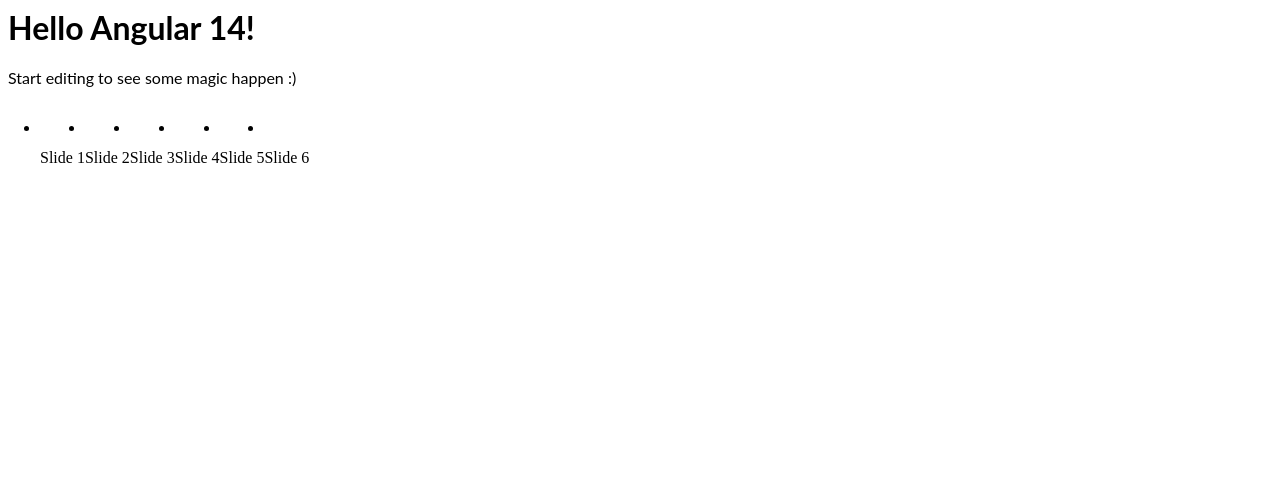
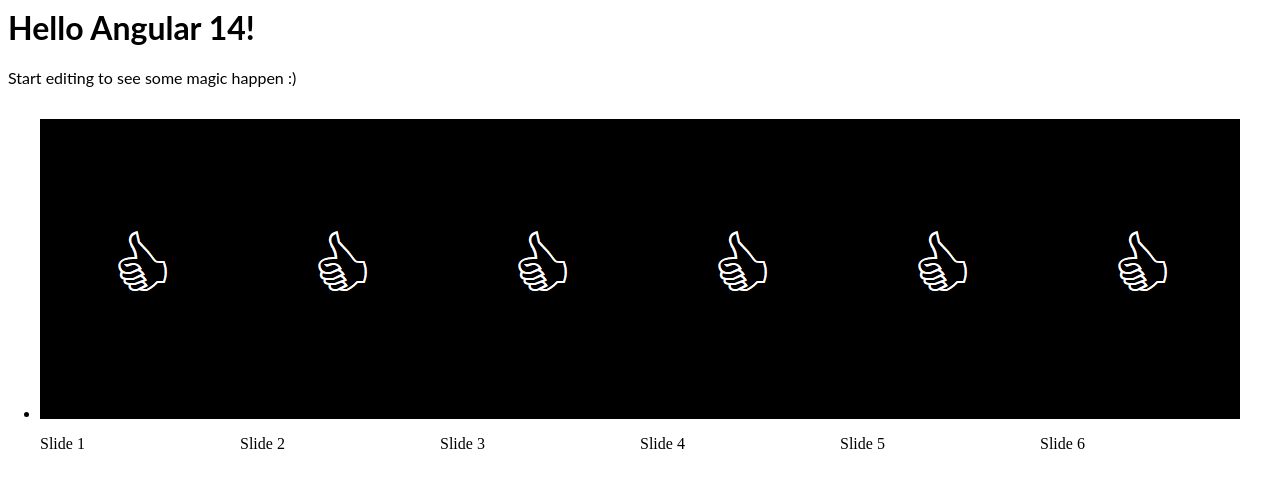
Before and after one commit to avmesquita/angular-slide, an Angular app: page / in a window 1280 px wide. Shown: the top 488 px of the page. Built offline with nearby package versions, Linux system fonts and the light colour scheme.

Commit message:
1 file modified

```diff
--- a/src/app/slider/slider.component.ts
+++ b/src/app/slider/slider.component.ts
@@ -22,27 +22,27 @@
 
   items: SlideItem[] = [
     {
-      src: "",
+      src: "/assets/card-ok.png",
       title: "Slide 1"
     },
     {
-      src: "",
+      src: "/assets/card-ok.png",
       title: "Slide 2"
     },
     {
-      src: "",
+      src: "/assets/card-ok.png",
       title: "Slide 3"
     },
     {
-      src: "",
+      src: "/assets/card-ok.png",
       title: "Slide 4"
     },
     {
-      src: "",
+      src: "/assets/card-ok.png",
       title: "Slide 5"
     },
     {
-      src: "",
+      src: "/assets/card-ok.png",
       title: "Slide 6"
     }
   ];
```
